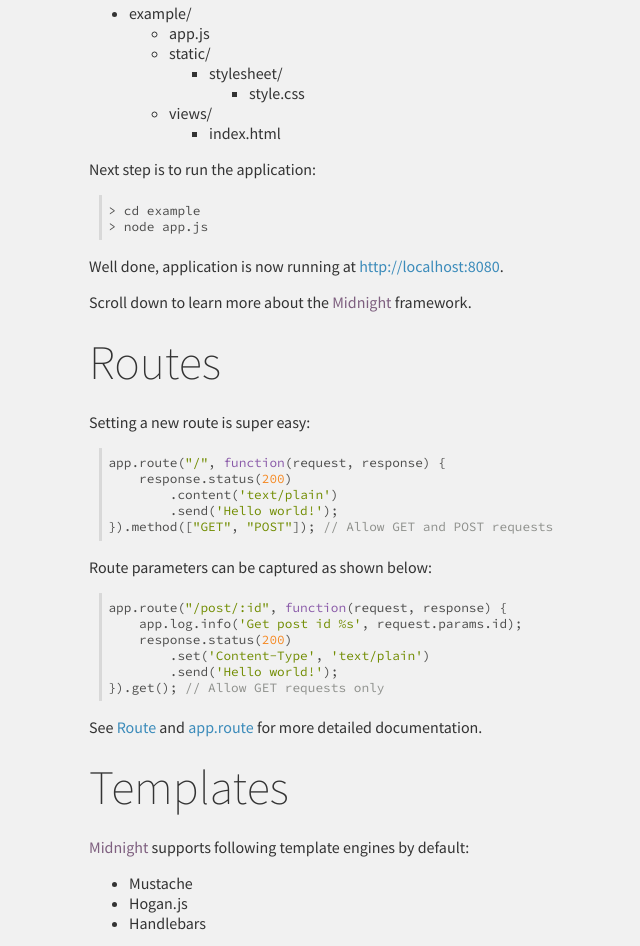
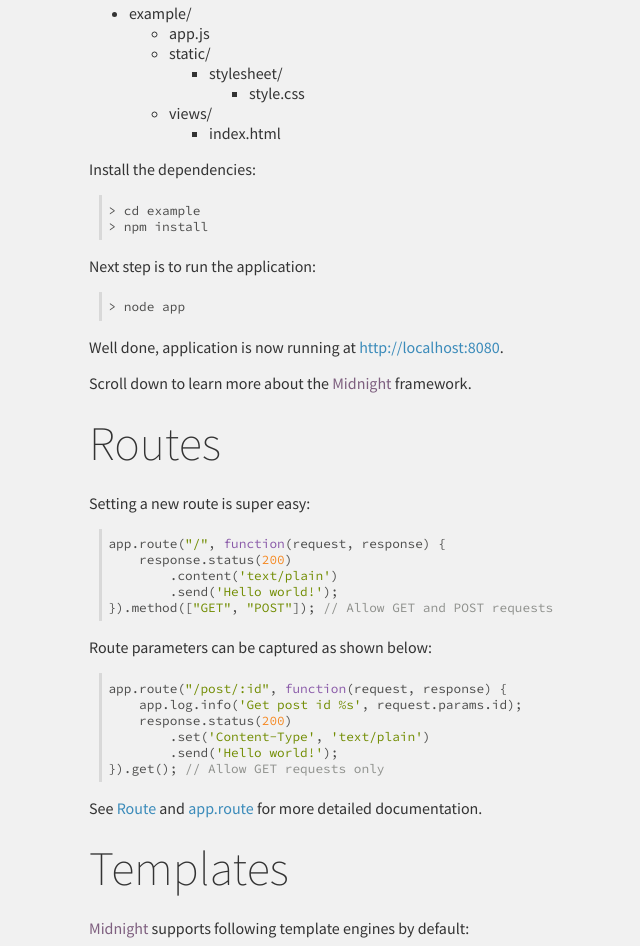
Before and after one commit to msavela/midnight, a plain HTML site: page index.html in a window 1280 px wide. Shown: the part 1228-2174 px from the top of the page, without its empty margins (151-791 px from the left). Drawn offline with Linux system fonts and the light colour scheme.

Commit message:
Added further installation instructions

```diff
--- a/index.html
+++ b/index.html
@@ -113,9 +113,12 @@
 			</li>
 		</ul>
 
+		<p>Install the dependencies:</p>
+		<pre><code class="bash"><span>cd example</span>
+<span>npm install</span></code></pre>
+
 		<p>Next step is to run the application:</p>
-		<pre><code class="bash"><span>cd example</span>
-<span>node app.js</span></code></pre>
+		<pre><code class="bash"><span>node app</span></code></pre>
 
 		<p>Well done, application is now running at <a href="http://localhost:8080">http://localhost:8080</a>.</p>
 		<p>Scroll down to learn more about the <span class="midnight">Midnight</span> framework.</p>
```
